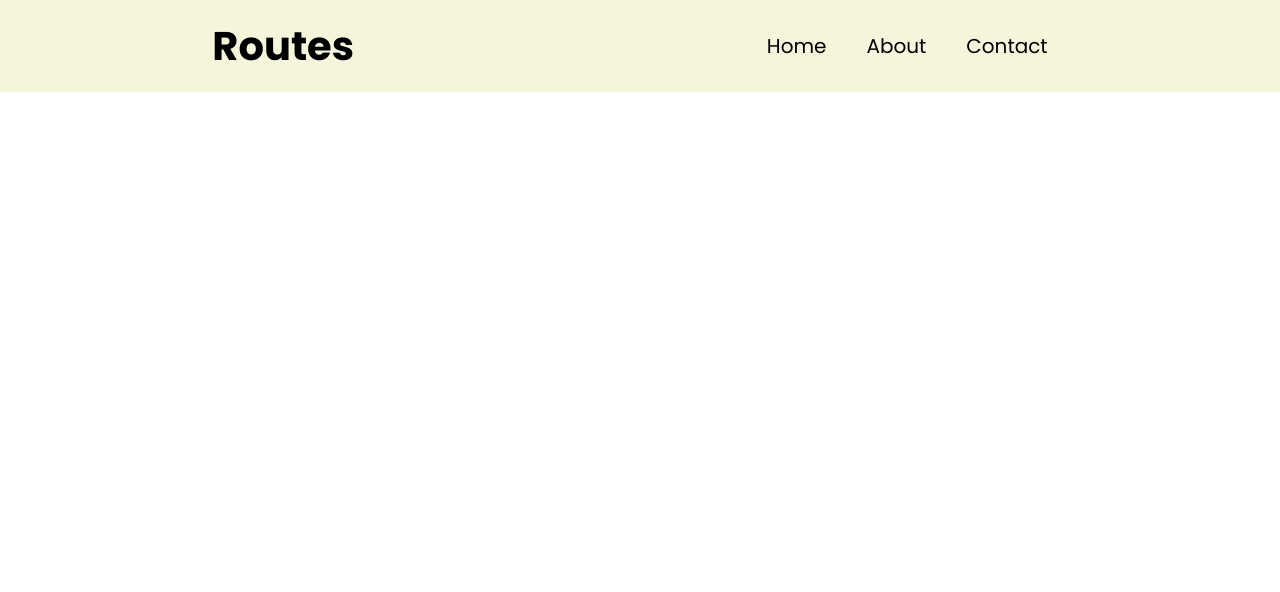
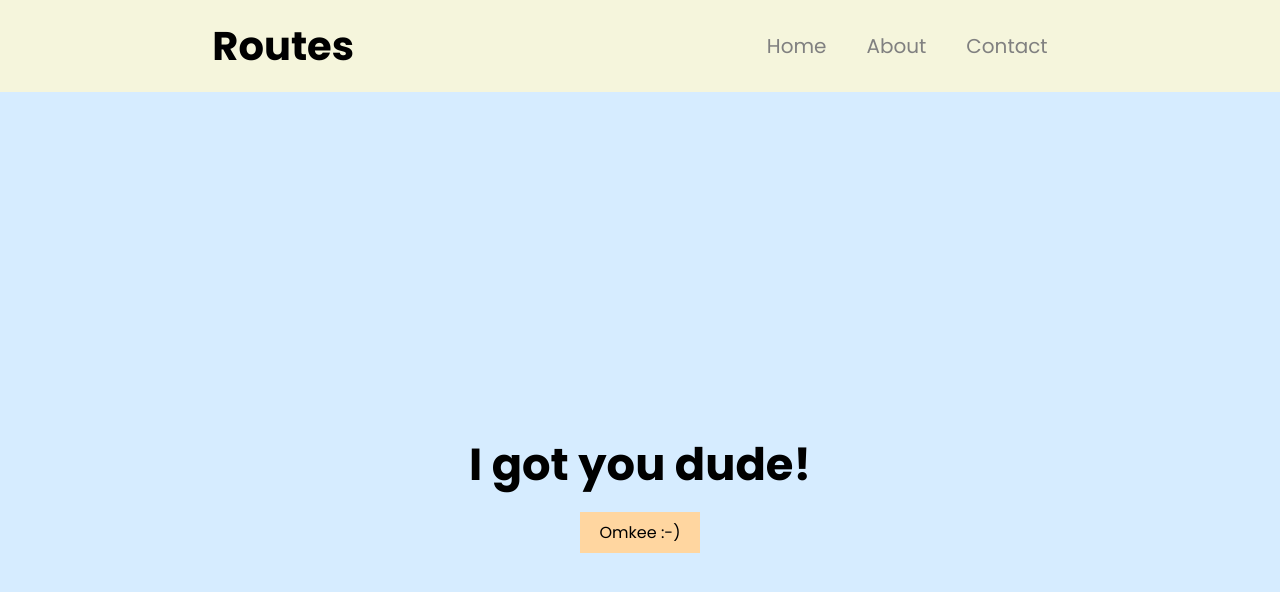
Before and after one commit to naveengitboi/routersReact, a React (Create React App) app: page /mailRecieved in a window 1280 px wide. Shown: the top 592 px of the page. Built offline with nearby package versions, Linux system fonts and the light colour scheme.

Commit message:
second Day

```diff
--- a/src/App.css
+++ b/src/App.css
@@ -14,6 +14,7 @@
     justify-content: space-around;
     align-items: center;
     background-color: beige;
+
 }
 .links
 {
@@ -37,7 +38,7 @@ li a
 
 section
 {
-    height: 85vh;
+    height: 100vh;
     display: flex;
     flex-direction: column;
     padding: 2rem 30vw;
@@ -73,13 +74,22 @@ input
     min-width: 30vw;
     margin: .85rem 0 2rem;
 }
-
+.btn
+{
+    display: flex;
+    flex-direction: column;
+    align-items: center;
+    justify-content: center;
+}
 button
 {
     padding: .5rem 1.25rem;
     outline: none;
     border: none;
     background-color: rgb(255, 214, 160);
+    font-size: 1rem;
+    cursor: pointer;
+    margin: .85rem 0 0;
 }
 .styleBox
 {
--- a/src/App.js
+++ b/src/App.js
@@ -5,6 +5,8 @@ import Navbar from './components/Navbar'
 import Home from './components/Home'
 import About from './components/About'
 import Contact from './components/Contact'
+import MailReceived from './components/MailReceived'
+import NoMatch from './components/NoMatch'
 
 
 function App() {
@@ -15,6 +17,12 @@ function App() {
         <Route path ="/" element ={<Home/>} />
         <Route path='/about' element = {<About/>} />
         <Route path='/contact' element={<Contact/>}/>
+        <Route path='/mailRecieved' element ={<MailReceived/>}/>
+
+
+
+
+        <Route path='*' element = {<NoMatch/>} />
       </Routes>
     </div>
   );
--- a/src/components/Contact.js
+++ b/src/components/Contact.js
@@ -1,10 +1,14 @@
 import React, { useState } from 'react'
+import { useNavigate } from 'react-router-dom'
 
 function Contact() {
+    let navigate = useNavigate()
     let [msg,setMsg] = React.useState('Get In Touch')
     let handler = (event) => {
                 event.preventDefault()
                 setMsg((prevState) => prevState = 'Submitted')
+
+                navigate('/mailRecieved')
             }
   return (
     <section>
--- /dev/null
+++ b/src/components/MailReceived.js
@@ -0,0 +1,16 @@
+import React from "react";
+import { useNavigate } from "react-router-dom";
+
+function MailReceived() {
+    let navigate = useNavigate()
+  return (
+    <section>
+      <h1 style={{textAlign :'center'}} className="mainHeading">I got you dude!</h1>
+     <div className="btn">
+         <button onClick={() => navigate(-1)}>Omkee :-)</button>
+     </div>
+    </section>
+  );
+}
+
+export default MailReceived;
--- a/src/components/Navbar.js
+++ b/src/components/Navbar.js
@@ -1,15 +1,21 @@
 import React from 'react'
-import { Link } from 'react-router-dom'
+import { NavLink } from 'react-router-dom'
 
 function Navbar() {
+  let addStyles = ({isActive}) => {
+   return{
+    color: isActive? 'red' : 'grey',
+    fontWeight: isActive? '600' : 'normal'
+   }
+  }
   return (
     <div className='navBar'>
 
         <h1 className='logo'>Routes</h1>
         <ul className='links'>
-            <li><Link to="/">Home</Link></li>
-            <li><Link to="/about">About</Link></li>
-            <li><Link to="/contact">Contact</Link></li>
+            <li><NavLink style={addStyles} to="/">Home</NavLink></li>
+            <li><NavLink style={addStyles} to="/about">About</NavLink></li>
+            <li><NavLink style={addStyles} to="/contact">Contact</NavLink></li>
         </ul>
 
     </div>
--- /dev/null
+++ b/src/components/NoMatch.css
@@ -0,0 +1,29 @@
+.bgNoMatch
+{
+    background-color: rgb(255, 255, 255);
+    display: flex;
+    flex-direction: row;
+    align-items: center;
+    justify-content: center;
+}
+
+.notFoundImg img
+{
+    width: 500px;
+}
+.notFoundContent
+{
+
+    padding: 3rem;
+}
+.hyperHeading
+{
+    font-size:10rem;
+    padding: 0;
+    letter-spacing: 2.5rem;
+    color: rgb(70, 70, 70);
+}
+.notFoundContent p
+{
+    font-size: 1.25rem;
+}
--- /dev/null
+++ b/src/components/NoMatch.js
@@ -0,0 +1,22 @@
+import React from 'react'
+import './NoMatch.css'
+import image from "./kindpng_844739.png"
+function NoMatch() {
+  return (
+    <section className='bgNoMatch'>
+        <div className="notFoundImg">
+            <img src={image} alt="" />
+        </div>
+        <div className="notFoundContent">
+            <h1 className='hyperHeading'>
+                404
+            </h1>
+            <p >
+                Babe you are in wrong page....
+            </p>
+        </div>
+    </section>
+  )
+}
+
+export default NoMatch
```
Also changed, not shown: src/components/kindpng_844739.png (added).
